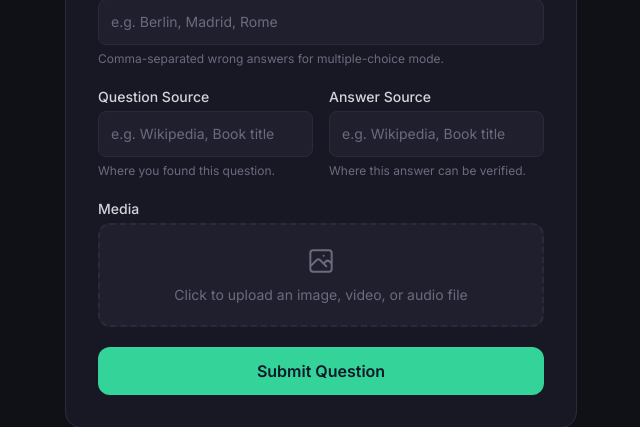
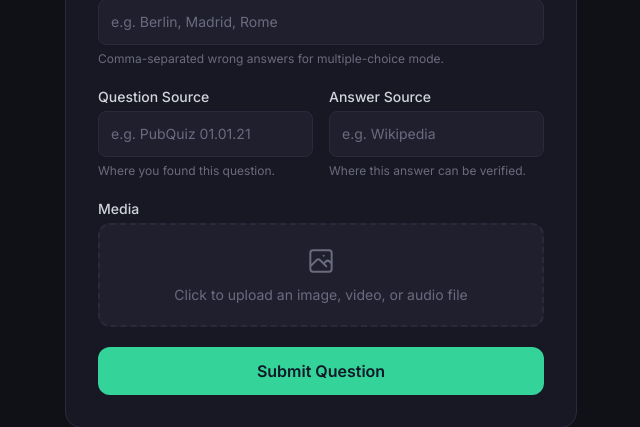
Before and after one commit to ChristopherBiel/TriviaQuiz, a Flask app: page /new_question in a window 1280 px wide. Shown: the part 686-1113 px from the top of the page, without its empty margins (319-959 px from the left). Run offline with Flask 3, Linux system fonts and the light colour scheme; the visitor is signed in with stand-in values (Sample User, id 1); parts of the project's set-up code (start-up, migrations or seed data) failed here and were passed over; some libraries are stand-ins or nearby versions.

Commit message:
corrected new_question field explanations

```diff
--- a/templates/new_question.html
+++ b/templates/new_question.html
@@ -106,13 +106,13 @@
                 <div class="grid grid-cols-1 sm:grid-cols-2 gap-4">
                     <div>
                         <label class="block text-sm font-medium text-gray-300 mb-1">Question Source</label>
-                        <input name="question_source" type="text" placeholder="e.g. Wikipedia, Book title"
+                        <input name="question_source" type="text" placeholder="e.g. PubQuiz 01.01.21"
                             class="w-full bg-card-alt border border-border text-white rounded-lg px-3 py-3 placeholder-muted focus:outline-none focus:ring-2 focus:ring-primary/50 text-sm">
                         <p class="text-xs text-muted mt-1.5">Where you found this question.</p>
                     </div>
                     <div>
                         <label class="block text-sm font-medium text-gray-300 mb-1">Answer Source</label>
-                        <input name="answer_source" type="text" placeholder="e.g. Wikipedia, Book title"
+                        <input name="answer_source" type="text" placeholder="e.g. Wikipedia"
                             class="w-full bg-card-alt border border-border text-white rounded-lg px-3 py-3 placeholder-muted focus:outline-none focus:ring-2 focus:ring-primary/50 text-sm">
                         <p class="text-xs text-muted mt-1.5">Where this answer can be verified.</p>
                     </div>
```
